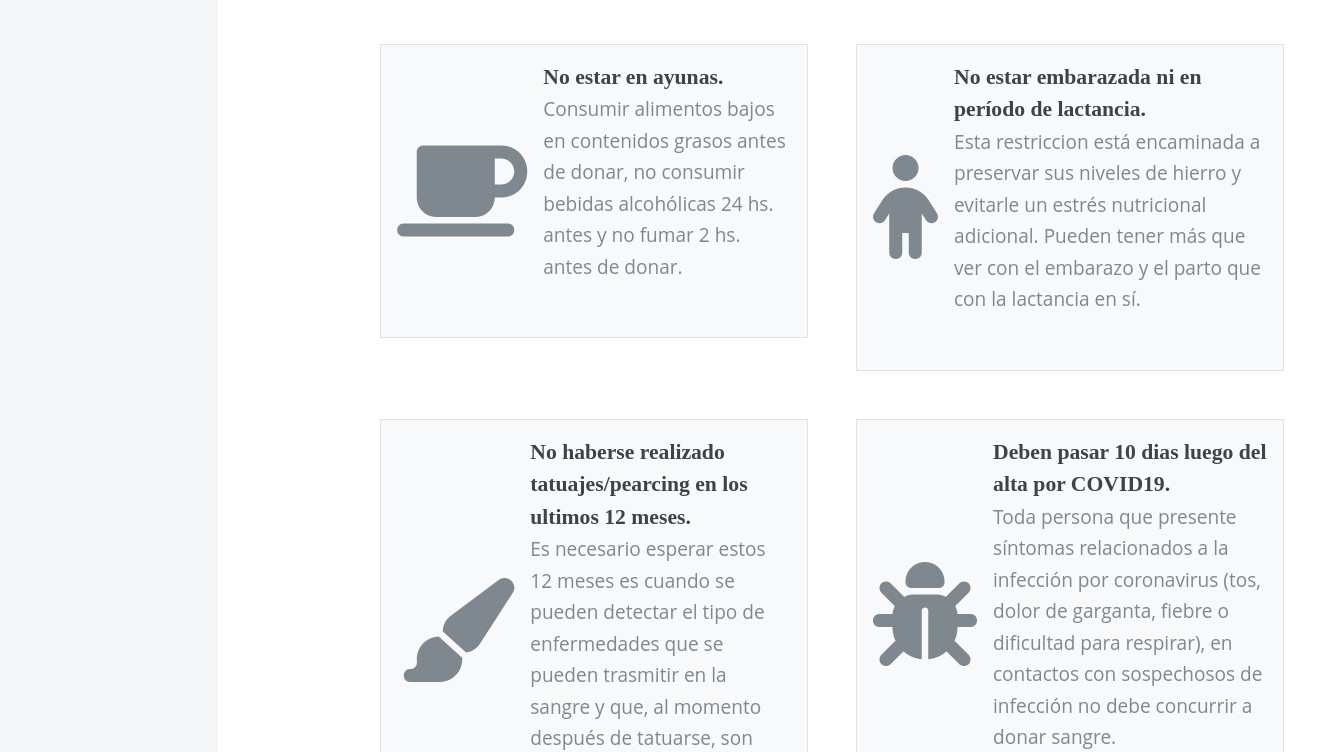
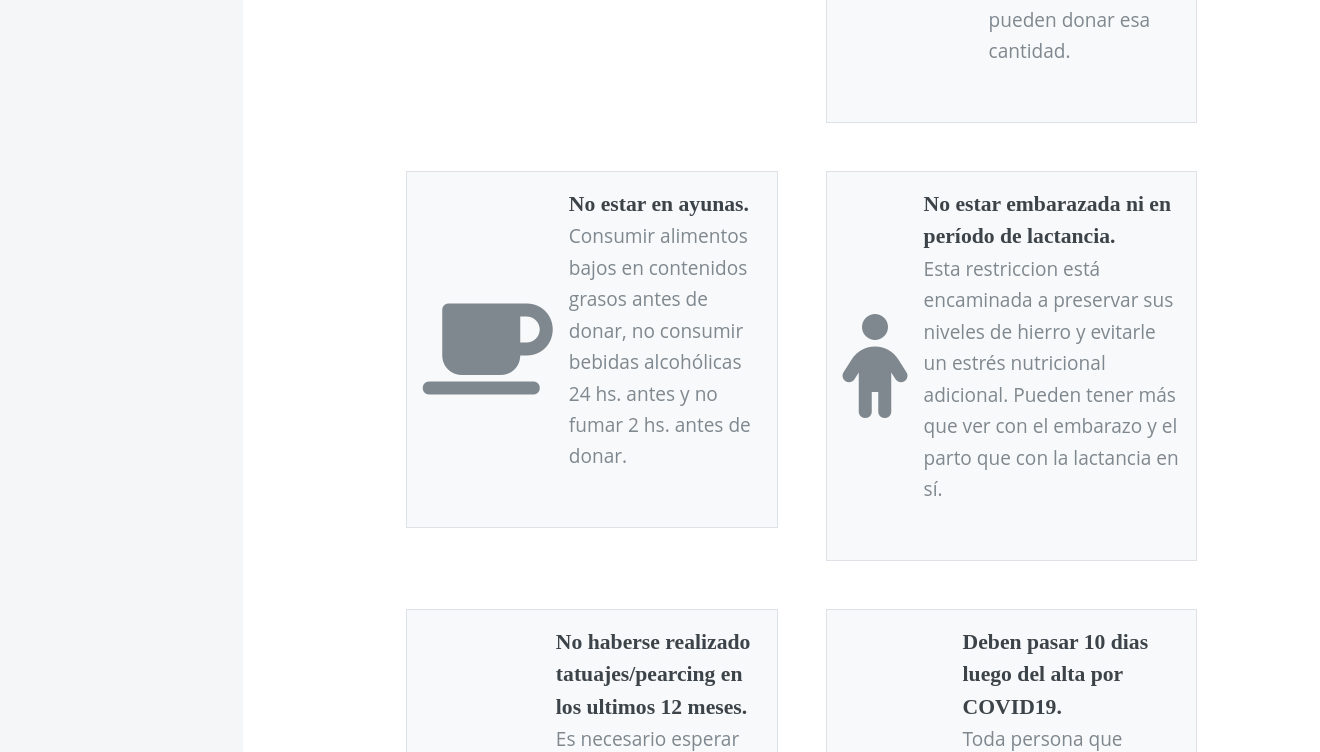
Before and after one commit to lusqueda/crh-jujuy, a website: page index.html in a window 1280 px wide. Shown: the part 2048-2800 px from the top of the page, 1320 px wide, since content can reach past the window. Drawn offline with nearby package versions, Linux system fonts and the light colour scheme.

Commit message:
Entrega Final fix

```diff
--- a/scss/sections/_bootstrap.scss
+++ b/scss/sections/_bootstrap.scss
@@ -8,11 +8,11 @@
 }
 section.pts .row-cols-xl-3 {
     flex: 1 1 auto;
-    width: 110%;
+    width: 100%;
 }
 section.fts .row-cols-xl-2 {
     flex: 1 1 auto;
-    width: 110%;
+    width: 100%;
 }
 section.fts .row-cols-xl-2 .fa {
     font-size: 6em;
--- a/scss/sections/_sidebar.scss
+++ b/scss/sections/_sidebar.scss
@@ -14,7 +14,7 @@
     background-color: $colorFuenteDos;
     font-size: 0.9em;
     position: relative;
-    width: 17%;
+    width: 19%;
 
     h2 {
         font-size: 1.38889em;
```
Also changed, not shown: css/style.css.
